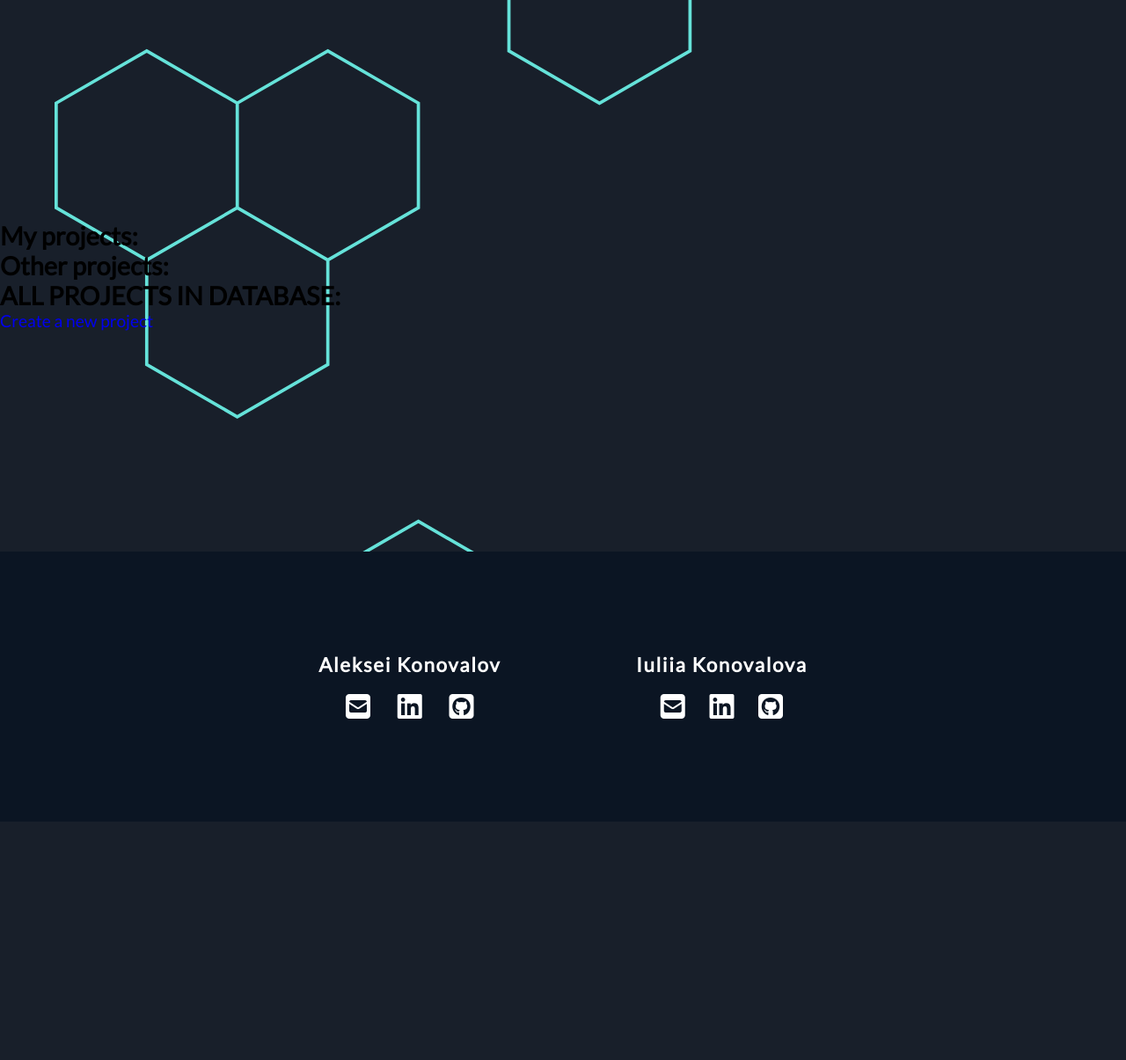
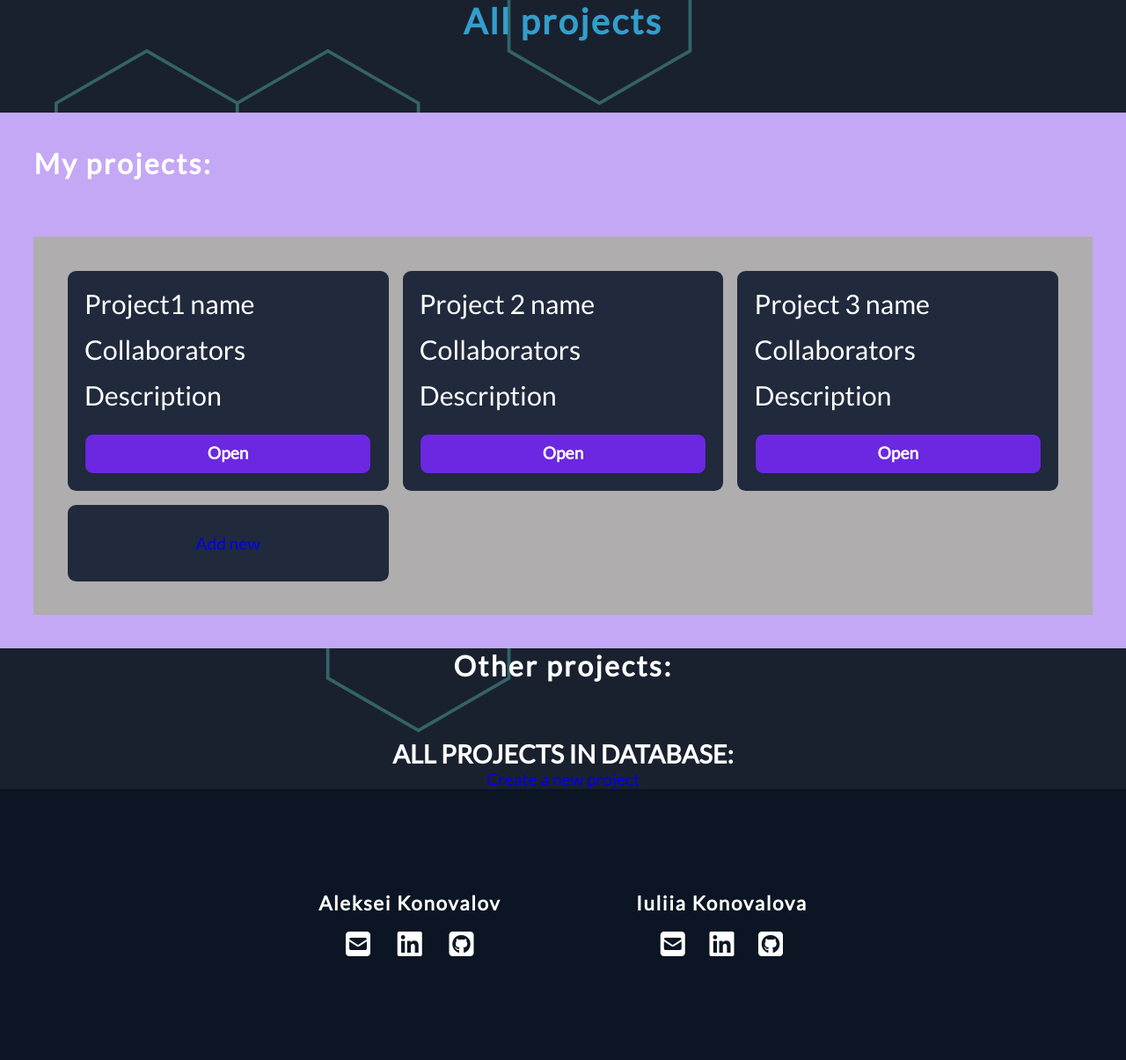
Before and after one commit to IuliiaKonovalova/issue_tracker, a Django app: page /test/ in a window 1280 px wide. Shown: the part 106-1311 px from the top of the page at 88% size. Before the commit the page ends 1040 px from the top, so only its background shows below. Run offline with Django 3.2, Linux system fonts and the light colour scheme; data that the repository does not hold is empty; some libraries are stand-ins or nearby versions.

Commit message:
Add core styling to projects_list template

```diff
--- a/projects/templates/projects/projects_list.html
+++ b/projects/templates/projects/projects_list.html
@@ -1,18 +1,48 @@
 {% extends "base.html" %}
 
 {% block content %}
-
+<div class="projects__container">
+  <h2 class="projects__title">All projects</h2>
   {% if error %}
   <div class="alert alert-danger">{{ error }}</div>
   {% endif %}
+  <div class="projects__group">
+    <h3 class="projects__subtitle">My projects:</h3>
 
-    <h2>My projects:</h2>
+    <ul class="projects__list">
+
+      <li class="projects__item">
+        <div class="projects__item--name">Project1 name</div>
+        <div class="projects__item--members">Collaborators</div>
+        <div class="projects__item--description">Description</div>
+
+        <a href="#" class="projects__link">Open</a>
+
+      </li>
+      <li class="projects__item">
+        <div class="projects__item--name">Project 2 name</div>
+        <div class="projects__item--members">Collaborators</div>
+        <div class="projects__item--description">Description</div>
+        <a href="#" class="projects__link">Open</a>
+      </li>
+      <li class="projects__item">
+        <div class="projects__item--name">Project 3 name</div>
+        <div class="projects__item--members">Collaborators</div>
+        <div class="projects__item--description">Description</div>
+        <a href="#" class="projects__link">Open</a>
+      </li>
+      <li class="projects__item">
+
+        <a href="#" class="add__link">Add new</a>
+      </li>
+    </ul>
+  </div>
   {% for project in projects %}
   {% if project.created_by.id == user.id %}
   <p>{{ project.title }}</p>
   {% endif %}
   {% endfor %}
-    <h2>Other projects:</h2>
+  <h3 class="projects__subtitle">Other projects:</h3>
   {% for project in projects %}
   {% if project.created_by.id != user.id and user in project.collaborators.all %}
   <p>{{ project.title }}</p>
@@ -26,5 +56,5 @@
 
 
   <a href="{% url 'create_project' %}">Create a new project</a>
-
+</div>
 {% endblock %}
--- a/static/css/base.css
+++ b/static/css/base.css
@@ -400,6 +400,99 @@ input:not(:placeholder-shown) {
   color: var(--clr-accent--300);
 }
 
+
+/* ----- Projects ----- */
+.projects__container {
+  width: 100%;
+
+  background-color: #1c2431a9;
+  color: var(--clr-neutral--100);
+  display: flex;
+  flex-direction: column;
+  justify-content: center;
+  align-items: center;
+}
+
+.projects__title {
+  font-size: 2.5rem;
+  letter-spacing: 0.15rem;
+  padding-bottom: 2em;
+  color: var(--clr-accent--500);
+}
+
+.projects__group {
+  width: 100%;
+  background-color: #c4a8f5;
+  padding: 2em;
+}
+
+.projects__subtitle {
+  font-size: 2rem;
+  letter-spacing: 0.15rem;
+  padding-bottom: 2em;
+}
+
+.projects__list {
+  width: 100%;
+  padding: 2em;
+
+  display: grid;
+  grid-template-columns: repeat(auto-fill, minmax(20rem, 1fr));
+  grid-auto-flow: dense;
+  gap: 1rem;
+  background-color: #afadad;
+}
+
+.projects__item {
+  background-color: var(--clr-primary--100);
+  border-radius: var(--br);
+  display: grid;
+  padding: 1em;
+  grid-template-rows: 0.3fr 0.3fr 1fr 0.3fr;
+  gap: 1rem;
+}
+
+.projects__item--name {
+  font-size: 1.9rem;
+  font-size: 900;
+}
+
+.projects__item--members {
+  font-size: 1.9rem;
+}
+
+.projects__item--description {
+  font-size: 1.9rem;
+}
+
+.projects__link {
+  justify-self: center;
+  align-self: center;
+  text-align: center;
+  background-color: var(--clr-accent--800);
+  color: var(--clr-neutral--100);
+  font-size: 1.2rem;
+  font-weight: bold;
+  padding: 0.5em 3.7em 0.6em 3.7em;
+  width: 100%;
+  border-radius: var(--br);
+  outline: none;
+  border: 1px solid var(--clr-primary--300);
+  transition: background-color .15s ease-in-out, border-color .15s ease-in-out;
+}
+
+.projects__link:hover {
+  color: #fff;
+  background-color: var(--clr-accent--700);
+  border-color: var(--clr-primary--300);
+}
+
+.add__link {
+  grid-row: 1/5;
+  justify-self: center;
+  align-self: center;
+}
+
 /* ----- Footer ----- */
 
 .footer {
```
Lines whose indentation alone changed are shown as unchanged.
